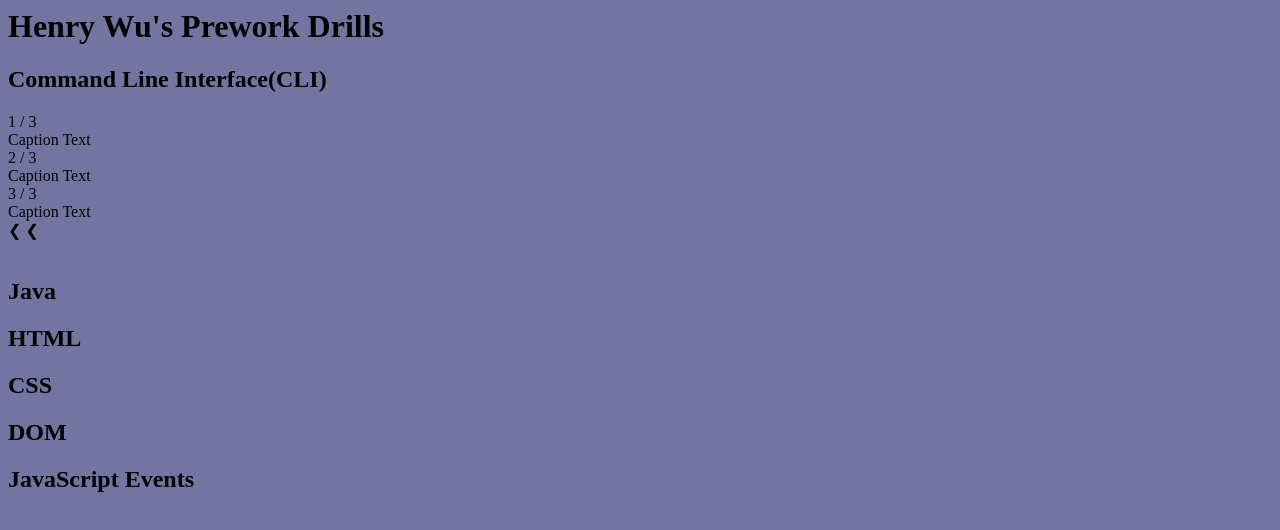
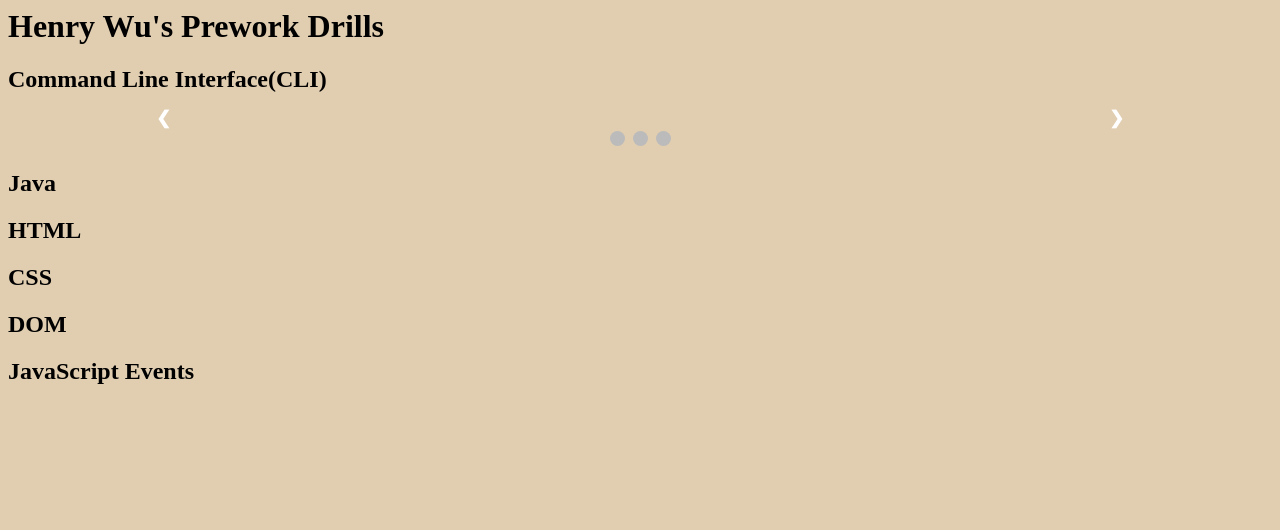
Before and after one commit to hhw67865/Project-0-Personal-Website, a plain HTML site: page index.html in a window 1280 px wide. Drawn offline with Linux system fonts and the light colour scheme.

Commit message:
added css for slideshow

```diff
--- a/index.html
+++ b/index.html
@@ -21,7 +21,7 @@
                         <div class="text">Caption Text</div>
                     </div>
                     <a class="prev" onclick="plusSlides(-1)">&#10094;</a>
-                    <a class="next" onclick="plusSlides(1)">&#10094;</a>
+                    <a class="next" onclick="plusSlides(1)">&#10095;</a>
                 </div>
                 <br>
                 <div style="text-align:center">
--- a/style.css
+++ b/style.css
@@ -1,4 +1,81 @@
 body {
-    background: rgb(116, 116, 160);
+    background: #E1CEB1;
 }
 * {box-sizing: border-box;}
+
+.slideshow-container {
+    max-width: 1000px;
+    position: relative;
+    margin: auto;
+}
+
+.mySlides {
+    display:none;
+}
+
+.prev, .next {
+    cursor: pointer;
+    position: absolute;
+    top: 50%;
+    width: auto;
+    margin-top: -22px;
+    padding: 16px;
+    color: white;
+    font-weight: bold;
+    font-size: 18px;
+    transition: 0.6s ease;
+    border-radius: 0 3px 3px 0;
+    user-select: none;
+}
+
+.next {
+    right: 0;
+    border-radius: 3px 0 0 3px;
+}
+
+.prev:hover, .next:hover {
+    background-color: rgba(0, 0, 0, 0.8);
+}
+
+.text {
+    color: #f2f2f2;
+    font-size: 15px;
+    padding: 8px 12px;
+    position: absolute;
+    bottom: 8px;
+    width: 100%;
+    text-align: center;
+}
+
+.numbertext {
+    color: #f2f2f2;
+    font-size: 12px;
+    padding: 8px 12px;
+    position: absolute;
+    top: 0;
+}
+
+.dot {
+    cursor: pointer;
+    height: 15px;
+    width: 15px;
+    margin: 0 2px;
+    background-color: #bbb;
+    border-radius: 50%;
+    display: inline-block;
+    transition: background-color 0.6s ease;
+}
+
+.active, .dot:hover {
+    background-color: #717171;
+}
+
+.fade {
+    animation-name: fade;
+    animation-duration: 1.5s;
+}
+
+@keyframes fade {
+    from {opacity: .4}
+    to {opacity: 1}
+}
```
